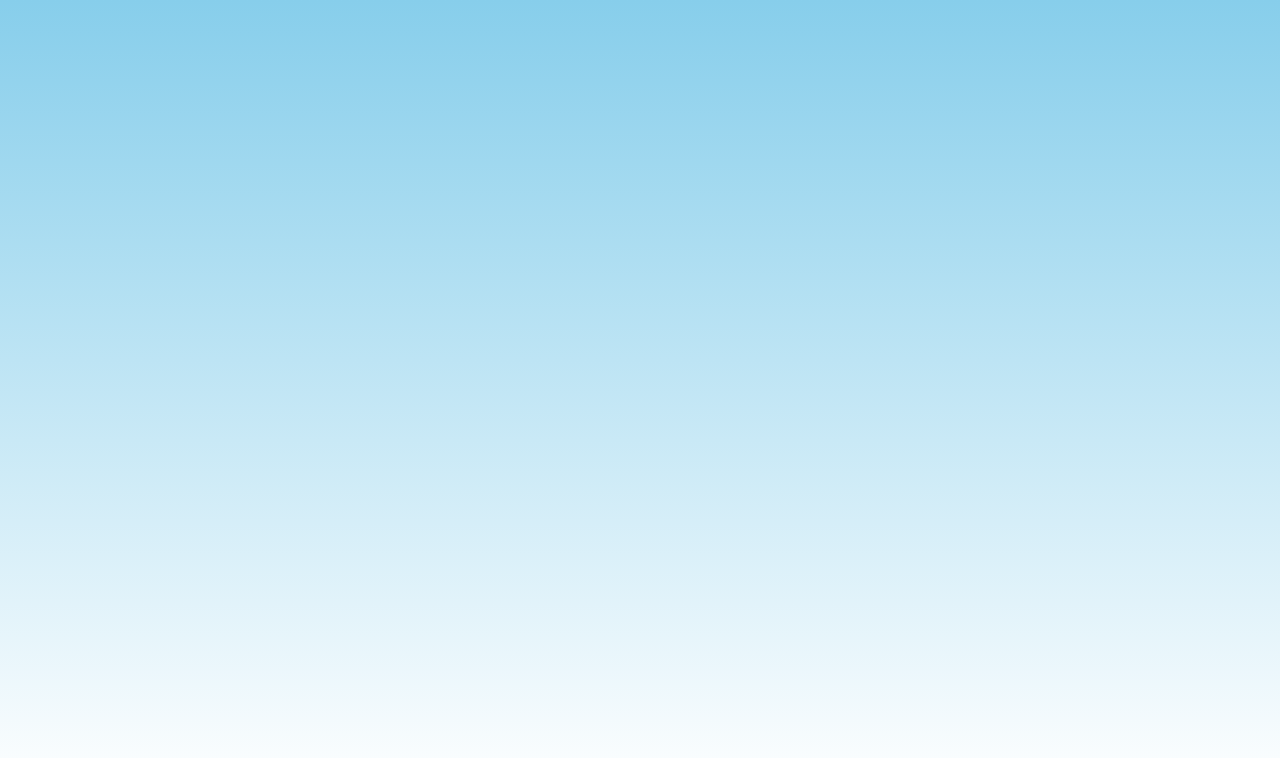
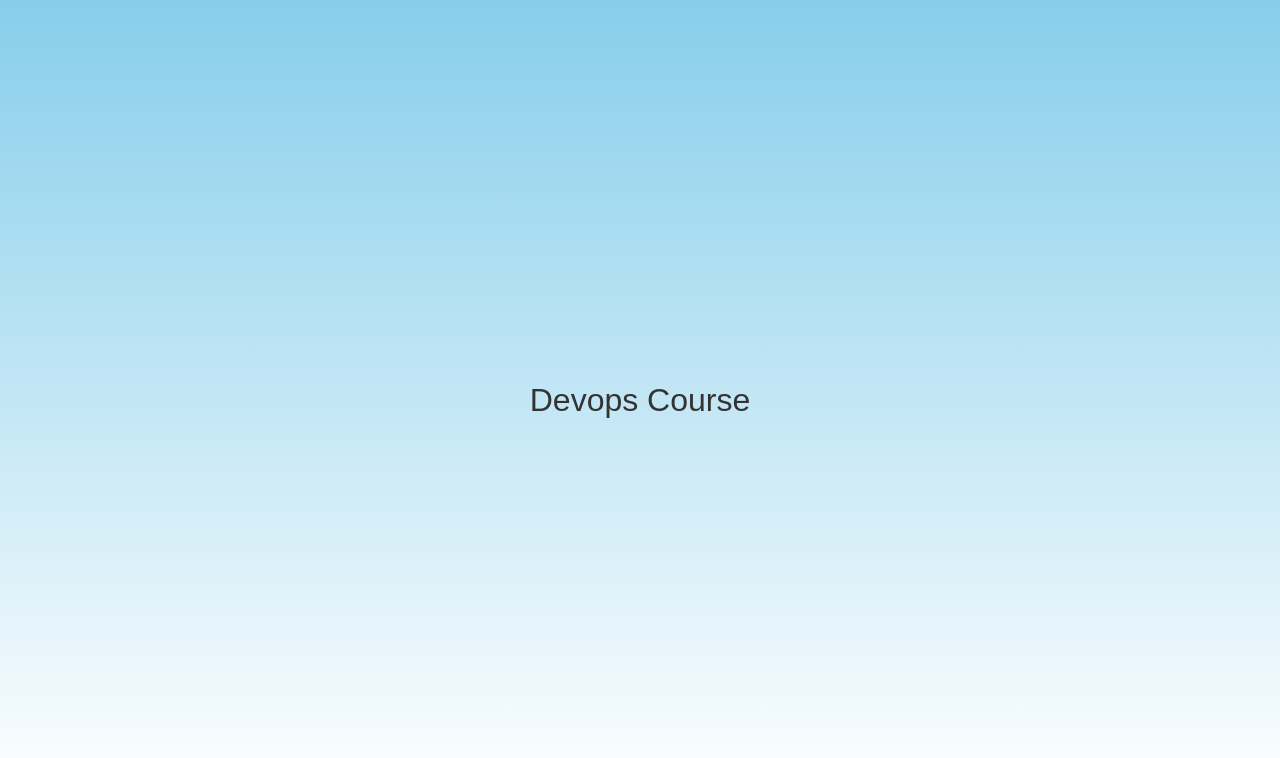
Before and after one commit to TestaccountPatankar/Jenkins-docker-ci-cd, a plain HTML site: page index.html in a window 1280 px wide. Drawn offline with Linux system fonts and the light colour scheme.

Commit message:
Update index.html

```diff
--- a/index.html
+++ b/index.html
@@ -3,6 +3,7 @@
 <head>
 <meta charset="UTF-8">
 <title>Good Day</title>
+<h1>Devops Course</h1>
 <style>
         body {
             margin: 0;
```
